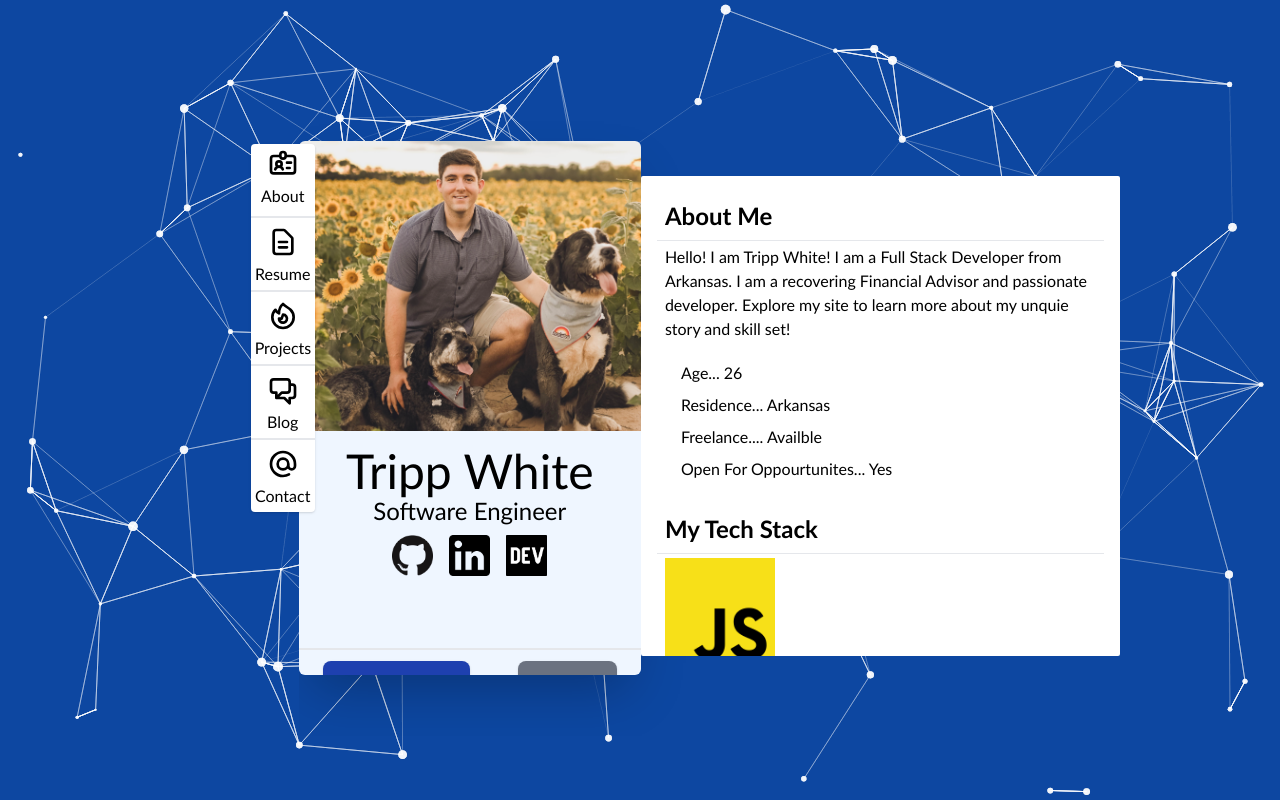
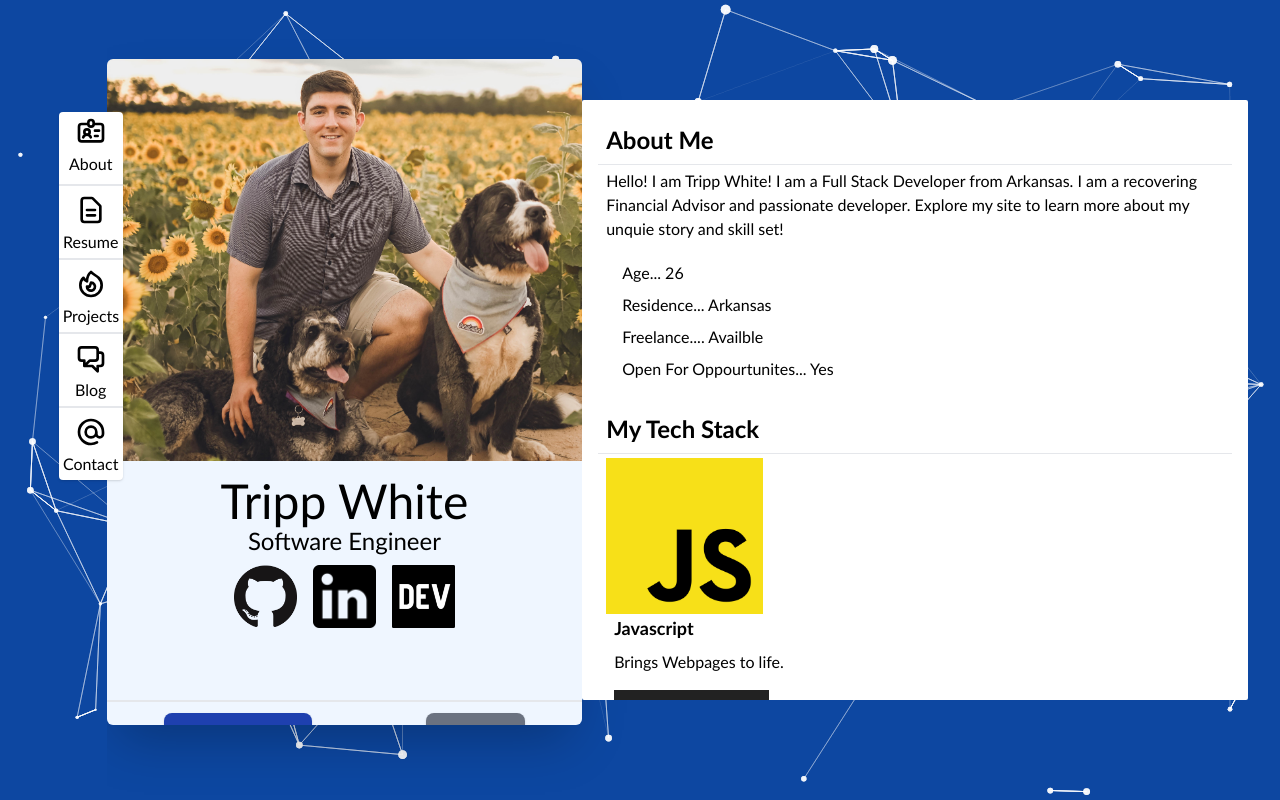
Before and after one commit to turpp/personal-portfolio, a React (Create React App) app in the folder my-app/: page / in a window 1280 px wide. Built offline with nearby package versions, Linux system fonts and the light colour scheme.

Commit message:
adjusted the layout to make it take up more screen and center better

```diff
--- a/my-app/src/Components/MainDiv.js
+++ b/my-app/src/Components/MainDiv.js
@@ -59,11 +59,11 @@ function displayPage(){
         }
     } else{
         return(
-        <div className='grid grid-cols-2 font-newFont sm:grid-cols-12 sm:pt-8 sm:h-screen  md:max-w-3xl lg:max-w-screen-lg desktop:max-w-screen-xl  m-auto lg:max-h-mainDiv relative'>
-            <div className='col-span-2 sticky top-0 sm:col-start-2 lg:col-start-1 my-auto  lg:place-self-end sm:place-self-end sm:mt-4 sm:-mr-4 desktop:mt-40 lg:mt-28 z-50 ' >
+        <div className='grid grid-cols-2 font-newFont sm:grid-cols-12  sm:h-screen  sm:pt-8 md:max-w-3xl lg:pt-0 lg:max-w-full desktop:max-w-screen-xl  m-auto lg:max-h-mainDiv relative'>
+            <div className='col-span-2 sticky top-0 sm:col-start-2 lg:col-start-0 lg:col-span-1  my-auto lg:place-self-end sm:place-self-end sm:mt-4 sm:-mr-4 desktop:mt-40 lg:mt-28 z-50 ' >
                 <NavBar setPage={setShowPage}/>
             </div>
-            <div className='w-full col-span-2 mb-16 sm:col-span-8 sm:overflow-auto lg:h-5/6 lg:col-span-10 lg:pr-8 lg:m-auto '>
+            <div className='w-full col-span-2  sm:col-span-8 sm:overflow-auto lg:h-full lg:col-span-11  lg: col-start-1 lg:pr-8 lg:m-auto '>
                 <div className='lg:grid lg:grid-cols-12 lg:h-full lg:place-items-center '>
                 <ProfileCard setPage={setShowPage}/>
                 {displayContent()}
```
